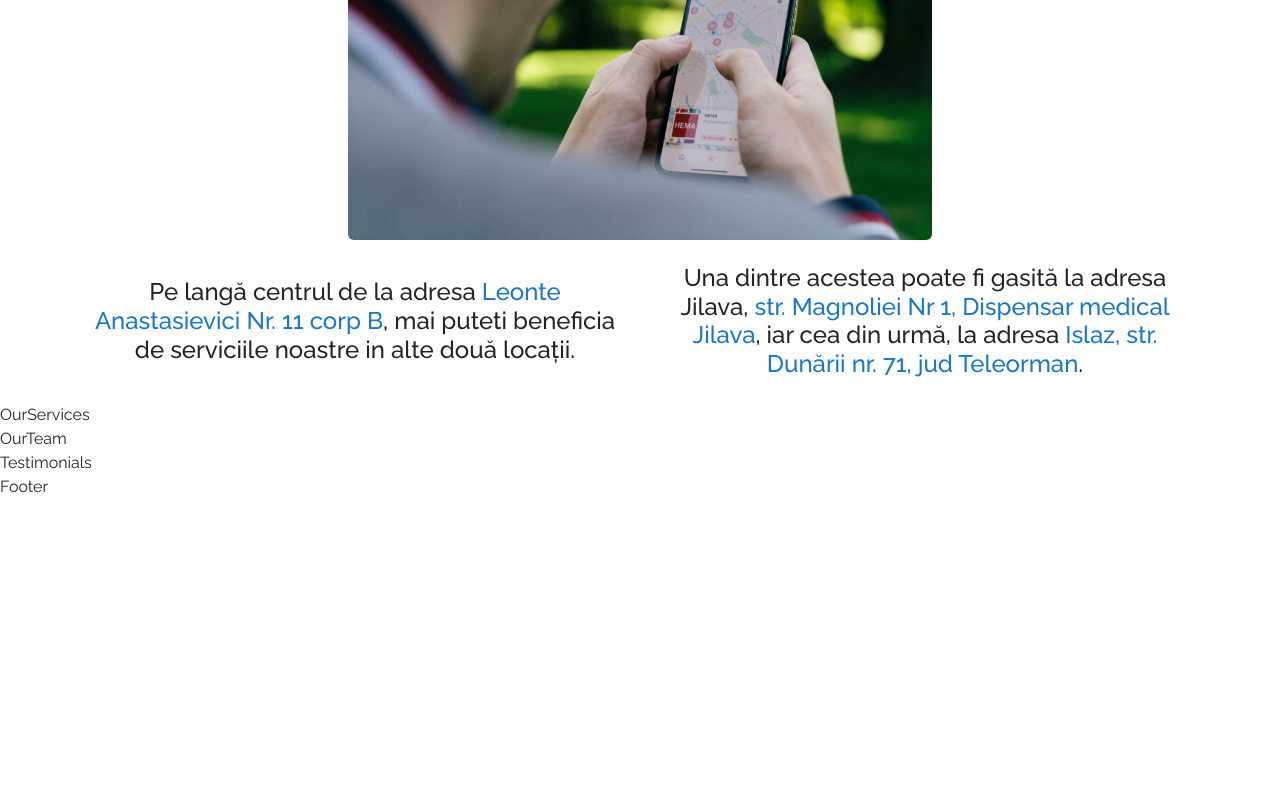
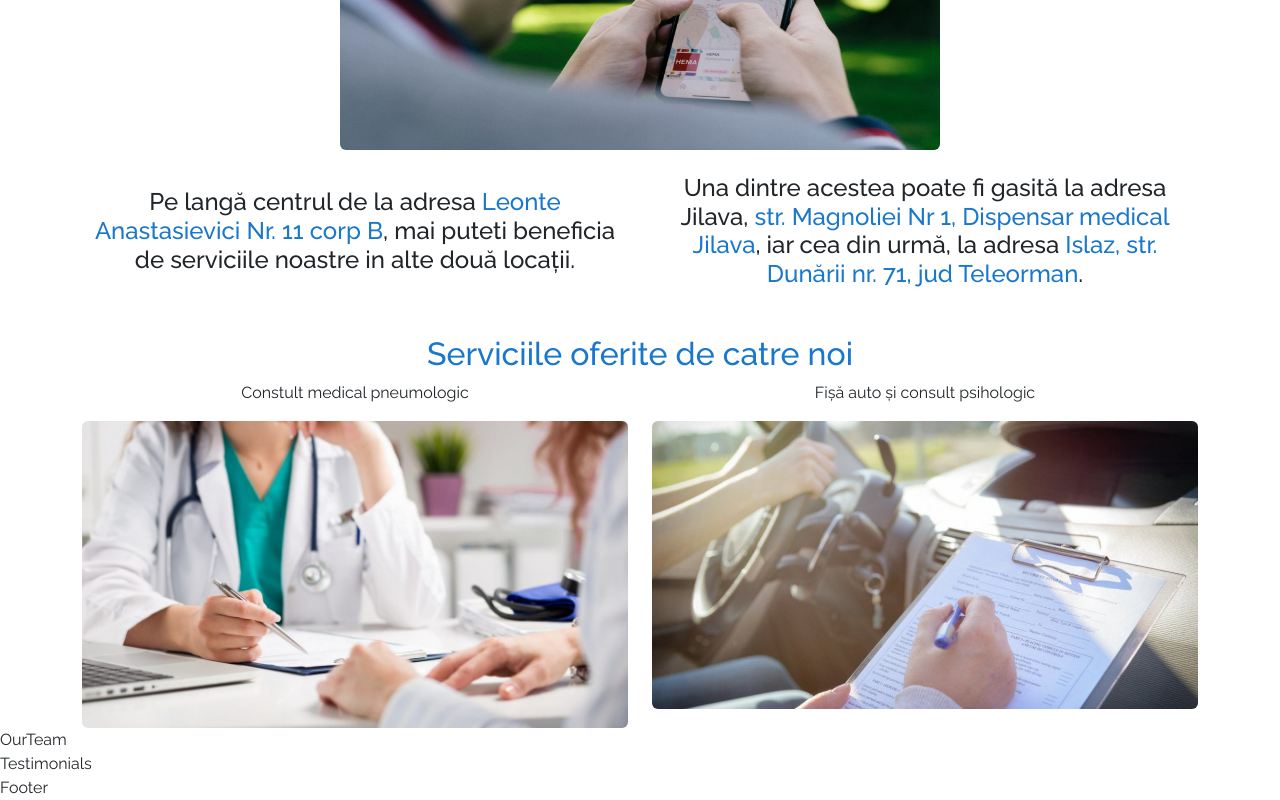
Before and after one commit to onedream0824/support-health-react, a React (Create React App) app: page / in a window 1280 px wide. Shown: the part 1931-2731 px from the top of the page. Before the commit the page ends 2430 px from the top, so only its background shows below. Built offline with nearby package versions, Linux system fonts and the light colour scheme.

Commit message:
started our services section

```diff
--- a/src/App.css
+++ b/src/App.css
@@ -115,7 +115,9 @@ body {
 
 /* Find us section */
 .findus-img {
-  max-height: 390px;
+  max-height: 300px;
+  max-width: 600px;
+  width: 100%;
 }
 
 .findus-p {
--- a/src/Components/OurServices.js
+++ b/src/Components/OurServices.js
@@ -1,7 +1,33 @@
+import consult from "../assets/img/consult.jpeg";
+import fisa from "../assets/img/fisa-auto.jpeg";
 import React from "react";
 
 const OurServices = () => {
-  return <div>OurServices</div>;
+  return (
+    <div className="container our-services">
+      <h2 className="our-services-h2 section-title">
+        Serviciile oferite de catre noi
+      </h2>
+      <div className="row text-center">
+        <div className="col-6">
+          <p>Constult medical pneumologic</p>
+          <img
+            className="img-fluid rounded"
+            src={consult}
+            alt="doctor's appointment"
+          />
+        </div>
+        <div className="col-6">
+          <p>Fișă auto și consult psihologic</p>
+          <img
+            className="img-fluid rounded"
+            src={fisa}
+            alt="driving's license medical exam"
+          />
+        </div>
+      </div>
+    </div>
+  );
 };
 
 export default OurServices;
```
Also changed, not shown: src/assets/img/consult.jpeg (added), src/assets/img/fisa-auto.jpeg (added).
